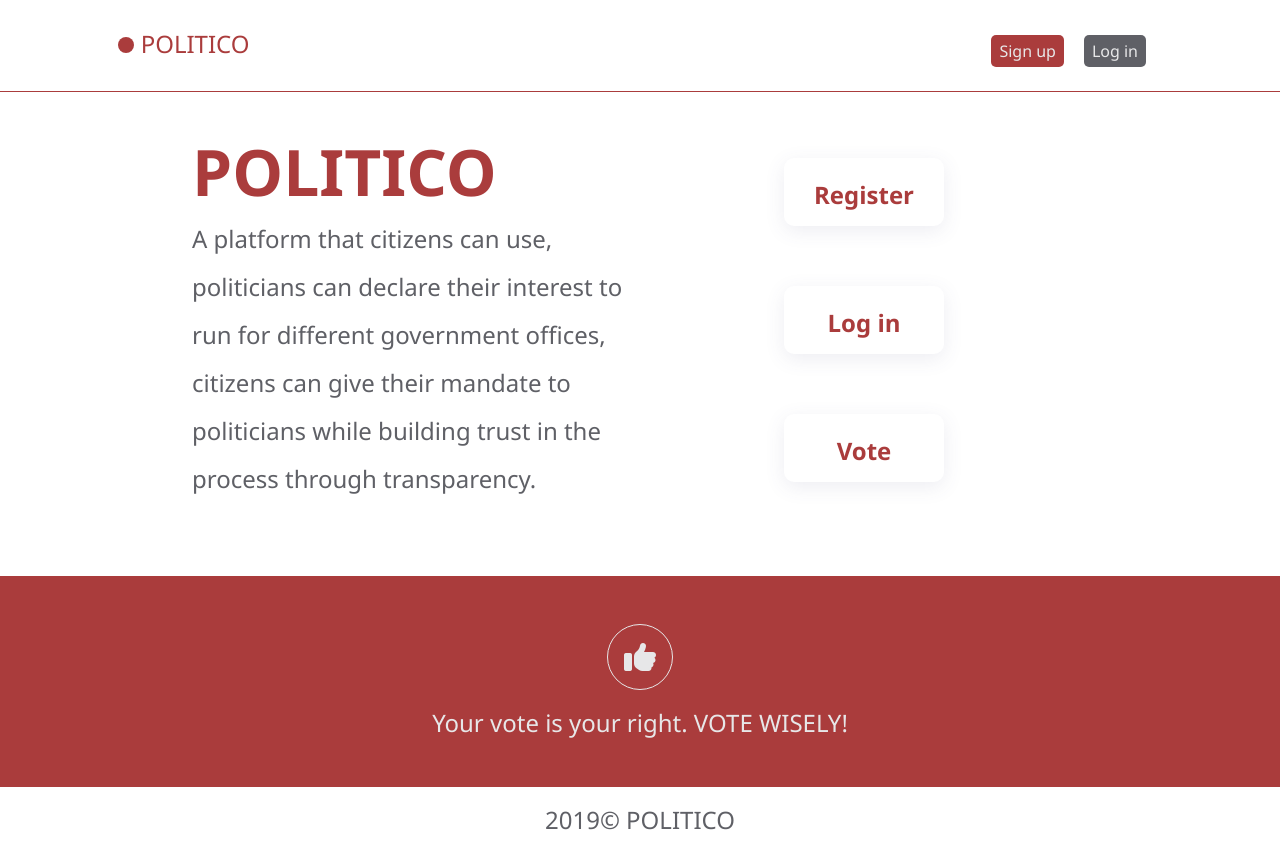
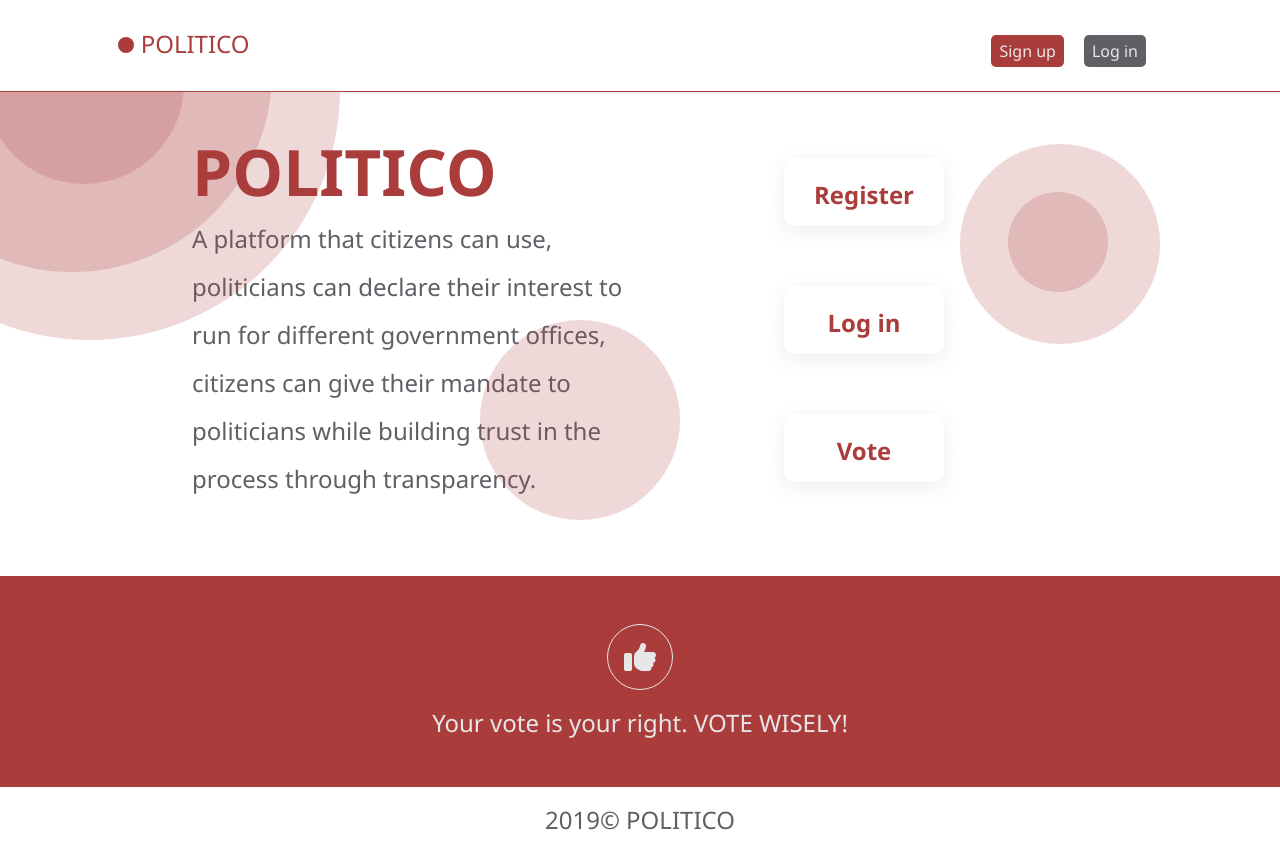
Before and after one commit to MicahBala/the_politico, a plain HTML site: page UI/index.html in a window 1280 px wide. Drawn offline with Linux system fonts and the light colour scheme.

Commit message:
Added background circle for decoration

```diff
--- a/UI/css/main.css
+++ b/UI/css/main.css
@@ -41,6 +41,64 @@ a {
   font-size: 1.5rem;
   color: var(--brown);
   text-decoration: none;
+}
+
+.bg-circle-1,
+.bg-circle-2,
+.bg-circle-3,
+.bg-circle-4,
+.bg-circle-5,
+.bg-circle-6 {
+  background-color: rgba(170, 60, 60, 0.2);
+  border-radius: 50%;
+}
+
+.bg-circle-1 {
+  width: 500px;
+  height: 500px;
+  position: absolute;
+  top: -10rem;
+  left: -10rem;
+}
+
+.bg-circle-2 {
+  width: 400px;
+  height: 400px;
+  position: absolute;
+  top: -8rem;
+  left: -8rem;
+}
+
+.bg-circle-3 {
+  width: 200px;
+  height: 200px;
+  position: absolute;
+  top: -1rem;
+  left: -1rem;
+}
+
+.bg-circle-4 {
+  width: 200px;
+  height: 200px;
+  position: absolute;
+  top: 20rem;
+  left: 30rem;
+}
+
+.bg-circle-5 {
+  width: 100px;
+  height: 100px;
+  position: absolute;
+  top: 12rem;
+  left: 63rem;
+}
+
+.bg-circle-6 {
+  width: 200px;
+  height: 200px;
+  position: absolute;
+  top: 9rem;
+  left: 60rem;
 }
 
 /* Navigation */
--- a/UI/index.html
+++ b/UI/index.html
@@ -9,6 +9,12 @@
   </head>
   <script src="https://use.fontawesome.com/a7a2ff373b.js"></script>
   <body>
+    <div class="bg-circle-1"></div>
+    <div class="bg-circle-2"></div>
+    <div class="bg-circle-3"></div>
+    <div class="bg-circle-4"></div>
+    <div class="bg-circle-5"></div>
+    <div class="bg-circle-6"></div>
     <nav>
       <!-- Branding -->
       <a href="#" class="branding">
```
